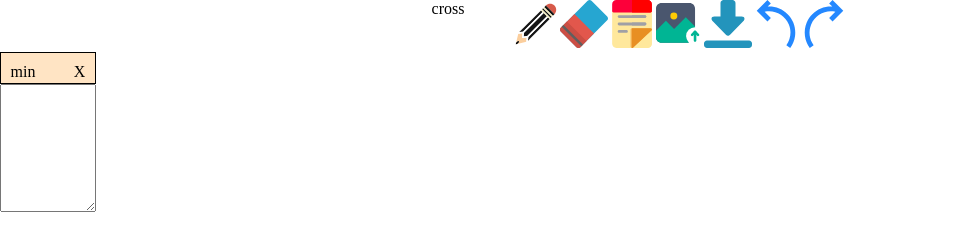
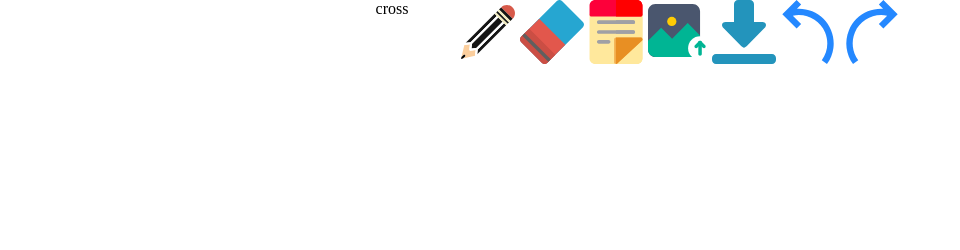
Before and after one commit to poojapgeek/Realtime-White-Board, a plain HTML site: page index.html in a window 1280 px wide. Shown: the whole page, without its empty margins (0-960 px from the left). Drawn offline with Linux system fonts and the light colour scheme.

Commit message:
sticky style  added

```diff
--- a/index.html
+++ b/index.html
@@ -34,16 +34,10 @@
         </div>
       </div>
     </div>
-    <div class="sticky">
-      <div class="nav">
-        <div class="minimize">min</div>
-        <div class="close">X</div>
-      </div>
-      <textarea class="text-area"></textarea>
 
-      <!-- canvas element is used for drawing purpose   -->
-      <canvas id="board"></canvas>
-    </div>
+    <!-- canvas element is used for drawing purpose   -->
+    <canvas id="board"></canvas>
+
     <script src="script.js" alt=""></script>
   </body>
 </html>
--- a/style.css
+++ b/style.css
@@ -5,7 +5,7 @@ body {
   box-sizing: border-box;
 }
 .tool-img {
-  height: 3rem;
+  height: 4rem;
 }
 
 .toolbar-options {
@@ -19,9 +19,9 @@ body {
 .sticky {
   height: 10rem;
   width: 6rem;
-  display: absolute;
-  left: 30vw;
-  top: 30vh;
+  position: absolute;
+  left: 40vw;
+  top: 40vh;
 }
 
 .nav {
```
